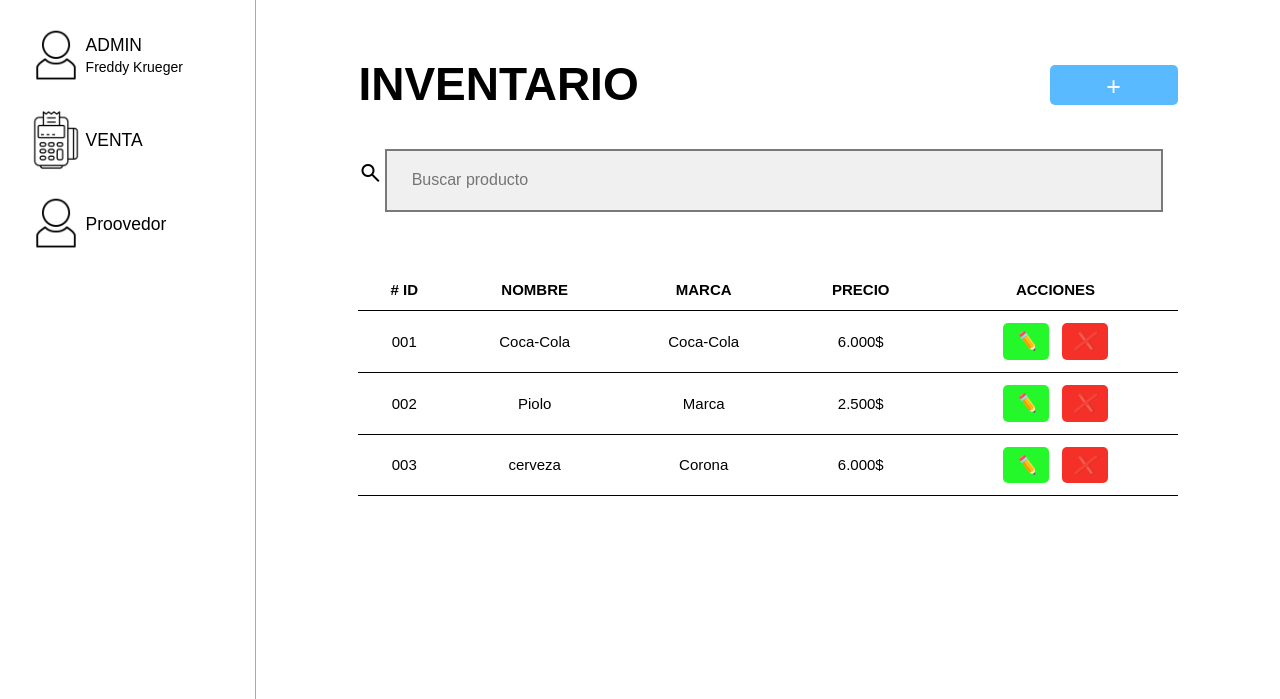
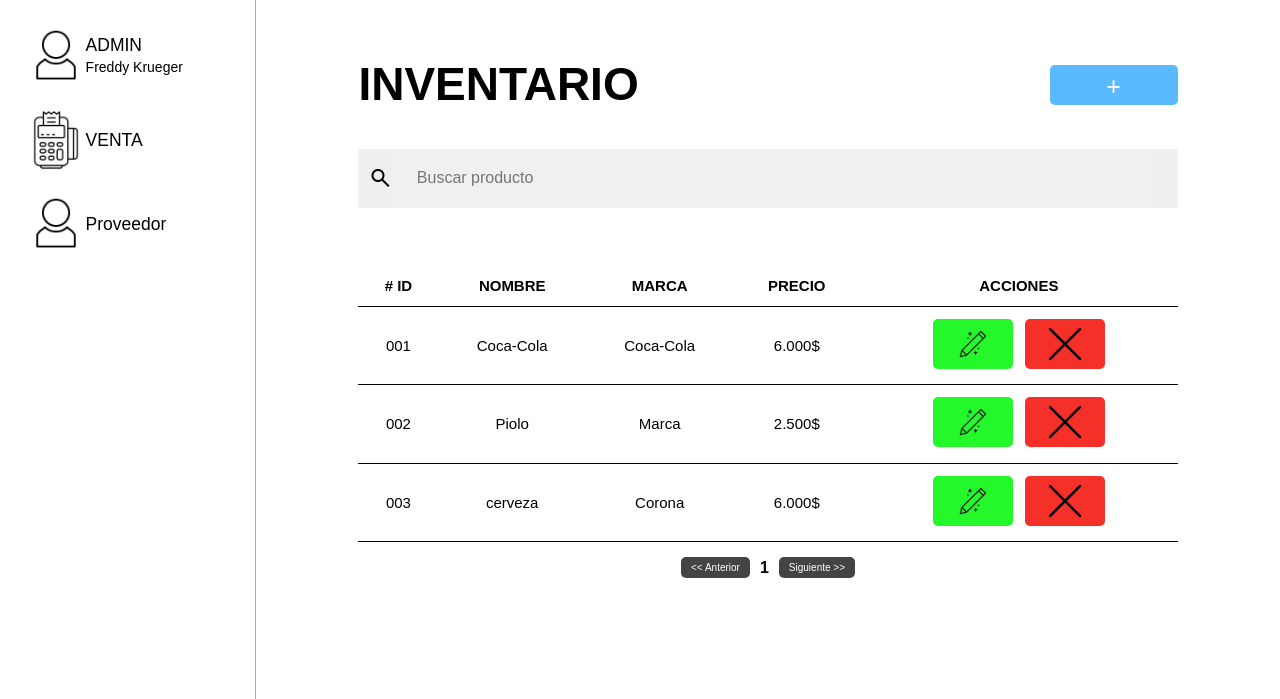
Before and after one commit to JhonSmith02/AdmiBar, a PHP site: page /inventario.html in a window 1280 px wide. Shown: the part 101-800 px from the top of the page. Run offline with PHP 8.4, Linux system fonts and the light colour scheme.

Commit message:
Implementación de la paginación y arreglos menores en el CSS de inventario

```diff
--- a/build/css/app.css
+++ b/build/css/app.css
@@ -539,6 +539,18 @@ span.user-name {
 
 .serch-inventory {
   width: 95%;
+  border: none;
+  outline: none;
+}
+
+.buscador {
+  align-items: center;
+  display: flex;
+}
+
+.search-inv {
+  background-color: #EFEFEF;
+  padding: 0 1rem;
 }
 
 .modal-form {
@@ -649,6 +661,9 @@ span.user-name {
   cursor: pointer;
   border-radius: 5px;
   font-size: 18px;
+  width: 8rem;
+  height: 5rem;
+  padding: 0 2rem;
 }
 
 .btn.editar {
@@ -658,3 +673,25 @@ span.user-name {
 .btn.eliminar {
   background-color: #F53029;
 }
+
+.paginacion {
+  display: flex;
+  justify-content: center;
+  align-items: center;
+  margin-top: 15px;
+  gap: 10px;
+}
+
+.paginacion button {
+  padding: 5px 10px;
+  border: none;
+  background-color: #444;
+  color: white;
+  border-radius: 5px;
+  cursor: pointer;
+}
+
+.paginacion span {
+  font-weight: bold;
+  font-size: 16px;
+}
--- a/inventario.html
+++ b/inventario.html
@@ -66,7 +66,7 @@
                         <img src="./src/images/usuario.png" alt="Lector-icon">
                     </div>
                     <div class="laterl-information">
-                        <span>Proovedor</span>
+                        <span>Proveedor</span>
                     </div>
                 </div>
             </div>
@@ -105,8 +105,12 @@
                             <td>Coca-Cola</td>
                             <td>6.000$</td>
                             <td>
-                                <button class="btn editar"><i class="icon-pencil">✏️</i></button>
-                                <button class="btn eliminar"><i class="icon-delete">❌</i></button>
+                                <button class="btn editar"><i class="icon-pencil"><img
+                                            src="./src/images/4213598-doodle-education-line-pen-pencil-school-science_115491.ico"
+                                            alt=""></i></button>
+                                <button class="btn eliminar"><i class="icon-delete"><img
+                                            src="./src/images/cancel_close_delete_exit_logout_remove_x_icon_123217.ico"
+                                            alt=""></i></button>
                             </td>
                         </tr>
                         <tr>
@@ -115,8 +119,12 @@
                             <td>Marca</td>
                             <td>2.500$</td>
                             <td>
-                                <button class="btn editar"><i class="icon-pencil">✏️</i></button>
-                                <button class="btn eliminar"><i class="icon-delete">❌</i></button>
+                                <button class="btn editar"><i class="icon-pencil"><img
+                                            src="./src/images/4213598-doodle-education-line-pen-pencil-school-science_115491.ico"
+                                            alt=""></i></button>
+                                <button class="btn eliminar"><i class="icon-delete"><img
+                                            src="./src/images/cancel_close_delete_exit_logout_remove_x_icon_123217.ico"
+                                            alt=""></i></button>
                             </td>
                         </tr>
                         <tr>
@@ -125,12 +133,23 @@
                             <td>Corona</td>
                             <td>6.000$</td>
                             <td>
-                                <button class="btn editar"><i class="icon-pencil">✏️</i></button>
-                                <button class="btn eliminar"><i class="icon-delete">❌</i></button>
+                                <button class="btn editar"><i class="icon-pencil"><img
+                                            src="./src/images/4213598-doodle-education-line-pen-pencil-school-science_115491.ico"
+                                            alt=""></i></button>
+                                <button class="btn eliminar"><i class="icon-delete"><img
+                                            src="./src/images/cancel_close_delete_exit_logout_remove_x_icon_123217.ico"
+                                            alt=""></i></button>
                             </td>
                         </tr>
                     </tbody>
                 </table>
+
+                <div id="paginacion" class="paginacion">
+                    <button onclick="cambiarPagina(-1)"> << Anterior</button>
+                    <span id="pagina-actual">1</span>
+                    <button onclick="cambiarPagina(1)">Siguiente >></button>
+                </div>
+
             </div>
 
         </div>
@@ -138,4 +157,36 @@
     </div>
 </body>
 
+<script>
+    const filasPorPagina = 5;
+    let paginaActual = 1;
+
+    const tabla = document.querySelector(".tabla-productos tbody");
+    const filas = Array.from(tabla.rows);
+    const totalPaginas = Math.ceil(filas.length / filasPorPagina);
+    const spanPagina = document.getElementById("pagina-actual");
+
+    function mostrarPagina(pagina) {
+        const inicio = (pagina - 1) * filasPorPagina;
+        const fin = inicio + filasPorPagina;
+
+        filas.forEach((fila, index) => {
+            fila.style.display = index >= inicio && index < fin ? "" : "none";
+        });
+
+        spanPagina.textContent = paginaActual;
+    }
+
+    function cambiarPagina(direccion) {
+        const nuevaPagina = paginaActual + direccion;
+
+        if (nuevaPagina < 1 || nuevaPagina > totalPaginas) return;
+
+        paginaActual = nuevaPagina;
+        mostrarPagina(paginaActual);
+    }
+    mostrarPagina(paginaActual);
+</script>
+
+
 </html>
--- a/src/JS/inventario.js
+++ b/src/JS/inventario.js
@@ -42,12 +42,12 @@ document.addEventListener("DOMContentLoaded", () => {
                     >
                 </div>
                 <div class="form-group">
-                    <label for="proovedor">Proovedor</label>
+                    <label for="proveedor">Proveedor</label>
                     <input
                     type="text"
                     id="proveedor_id_proveedor"
                     name="proveedor_id_proveedor"
-                    placeholder="Proovedor"
+                    placeholder="Proveeedor"
 
                     >
                 </div>
--- a/src/scss/layout/_inventario.scss
+++ b/src/scss/layout/_inventario.scss
@@ -81,6 +81,18 @@ span.user-name {
 
 .serch-inventory {
     width: 95%;
+    border: none;
+    outline: none;
+}
+
+.buscador {
+    align-items: center;
+    display: flex;
+}
+
+.search-inv {
+    background-color: v.$gris_claro;
+    padding: 0 1rem;
 }
 
 
@@ -197,6 +209,9 @@ span.user-name {
     cursor: pointer;
     border-radius: 5px;
     font-size: 18px;
+    width: 8rem;
+    height: 5rem;
+    padding: 0 2rem;
 }
 
 .btn.editar {
@@ -206,3 +221,26 @@ span.user-name {
 .btn.eliminar {
     background-color: v.$rojo_claro;
 }
+
+
+.paginacion {
+    display: flex;
+    justify-content: center;
+    align-items: center;
+    margin-top: 15px;
+    gap: 10px;
+}
+
+.paginacion button {
+    padding: 5px 10px;
+    border: none;
+    background-color: #444;
+    color: white;
+    border-radius: 5px;
+    cursor: pointer;
+}
+
+.paginacion span {
+    font-weight: bold;
+    font-size: 16px;
+}
```
Also changed, not shown: src/images/4213598-doodle-education-line-pen-pencil-school-science_115491.ico (added), src/images/cancel_close_delete_exit_logout_remove_x_icon_123217.ico (added).
